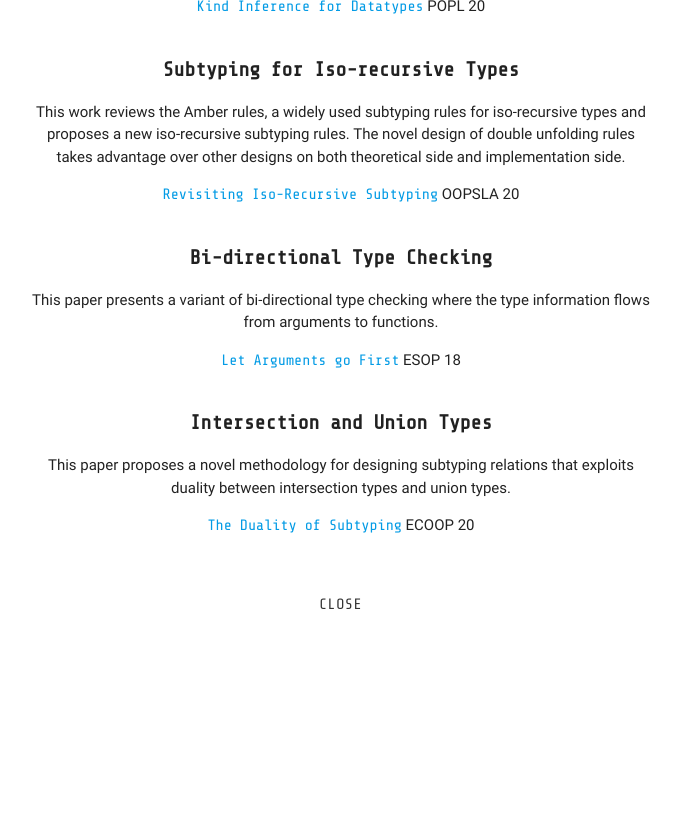
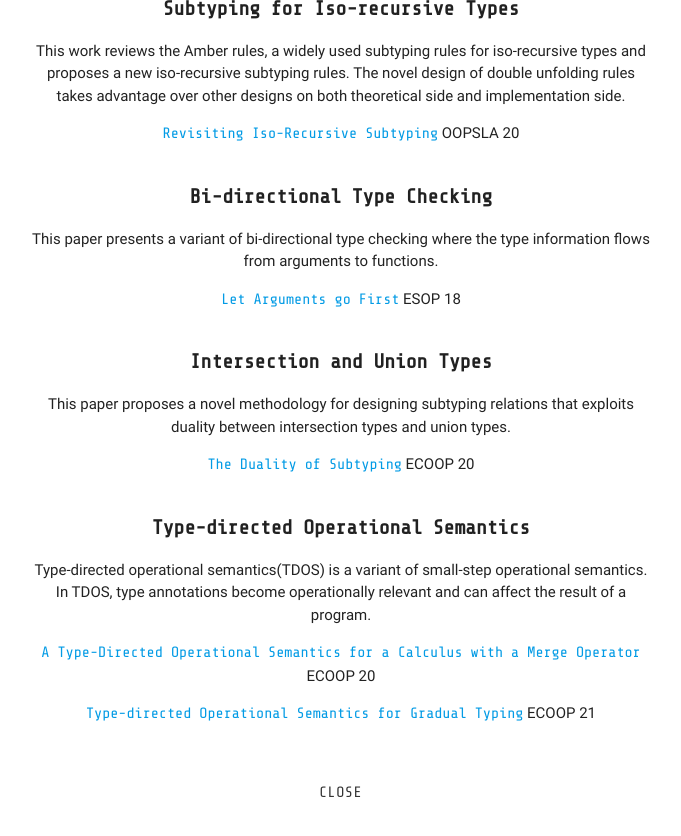
Before and after one commit to hkuplg/hkuplg.github.io, a Jekyll site: the page built from index.html, in a window 1280 px wide and 900 px high, scrolled down 1757 px. Shown: the top 836 px of the window, without its empty margins (299-980 px from the left). Built offline with Jekyll 4.4.1, drawn with Linux system fonts in a browser that asks for light colours; the list of posts is cut into pages by our own code; before the commit the page ends 2469 px from its top, so only the background shows below that; some of the changed text lies outside the part shown.

Commit message:
add paper

```diff
--- a/_data/highlight.yml
+++ b/_data/highlight.yml
@@ -13,9 +13,6 @@
     - title: Distributive Disjoint Polymorphism for Compositional Programming
       conf: ESOP 19
       link: https://i.cs.hku.hk/~bruno/papers/esop2019.pdf
-    - title: A Type-Directed Operational Semantics for a Calculus with a Merge Operator
-      conf: ECOOP 20
-      link: https://i.cs.hku.hk/~bruno/papers/merge_ecoop2020.pdf
     - title: Row and Bounded Polymorphism via Disjoint Polymorphism
       conf: ECOOP 20
       link: https://i.cs.hku.hk/~bruno/papers/row-bounded_ecoop2020.pdf
@@ -76,3 +73,12 @@
     - title: The Duality of Subtyping
       conf: ECOOP 20
       link: https://i.cs.hku.hk/~bruno/papers/duo_ecoop2020.pdf
+- work: Type-directed Operational Semantics
+  description: Type-directed operational semantics(TDOS) is a variant of small-step operational semantics. In TDOS, type annotations become operationally relevant and can affect the result of a program.
+  papers:
+    - title: A Type-Directed Operational Semantics for a Calculus with a Merge Operator
+      conf: ECOOP 20
+      link: https://i.cs.hku.hk/~bruno/papers/merge_ecoop2020.pdf
+    - title: Type-directed Operational Semantics for Gradual Typing
+      conf: ECOOP 21
+      link: https://i.cs.hku.hk/~bruno/papers/ecoop2021.pdf
```
